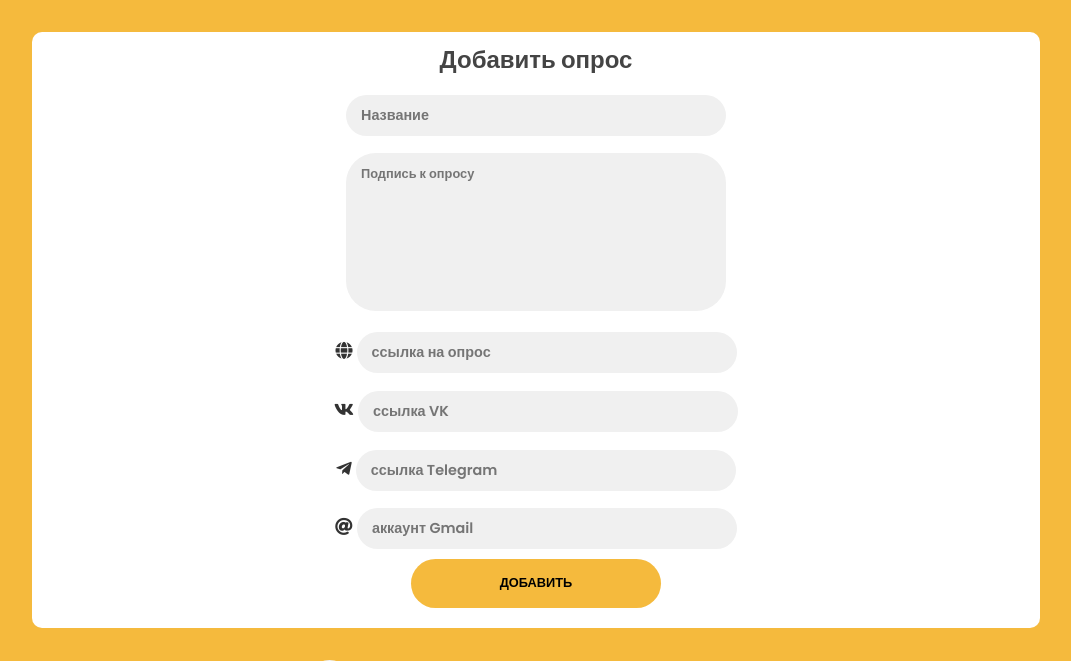
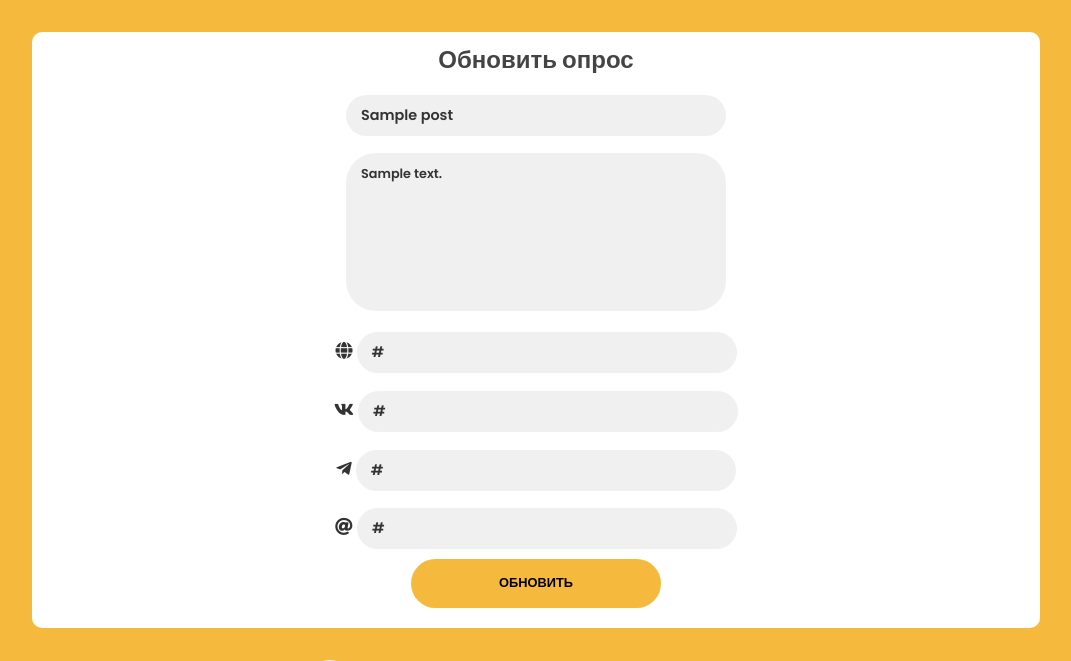
Before and after one commit to nocthu/IVR, a Flask app: page /update/quiz/1 in a window 1280 px wide. Shown: the top 661 px of the page, without its empty margins (104-1175 px from the left). Run offline with Flask 2, Linux system fonts and the light colour scheme; tables that the repository leaves empty hold one stand-in row (values such as "Sample post"); parts of the project's set-up code (start-up, migrations or seed data) failed here and were passed over; some libraries are stand-ins or nearby versions.

Commit message:
db-posts-update-4

```diff
--- a/app.py
+++ b/app.py
@@ -324,7 +324,17 @@ def update_post(id):
     post_update = db.session.query(Posts).filter(Posts.id==id).first()
     if request.method == 'POST':
         # post_update = request.form['name']
-        # db.session.commit()
+
+        post_update.project_type = request.form.get('type')
+        post_update.subject = request.form.get('subject')
+        post_update.problem_type = request.form.get('problemtype')
+        post_update.name = request.form["name"]
+        post_update.demands = request.form["demands"]
+        post_update.description = request.form["description"]
+        post_update.href_vk = request.form["href_vk"]
+        post_update.href_telegram = request.form["href_telegram"]
+        post_update.href_google = request.form["href_google"]
+        db.session.commit()
 
         return redirect(url_for('myposts'))
     return render_template('update_post.html', post_update=post_update)
@@ -334,7 +344,13 @@ def update_post(id):
 def update_vacancy(id):
     post_update = db.session.query(Posts).filter(Posts.id==id).first()
     if request.method == 'POST':
-        post_update = request.form['name']
+        # post_update = request.form['name']
+
+        post_update.problem_type = request.form.get('problemtype')
+        post_update.description = request.form['description']
+        post_update.href_vk = request.form['href_vk']
+        post_update.href_telegram = request.form['href_telegram']
+        post_update.href_google = request.form['href_google']
         db.session.commit()
 
         return redirect(url_for('myposts'))
@@ -345,7 +361,14 @@ def update_vacancy(id):
 def update_quiz(id):
     post_update = db.session.query(Posts).filter(Posts.id==id).first()
     if request.method == 'POST':
-        post_update = request.form['name']
+        # post_update = request.form['name']
+
+        post_update.name = request.form['name']
+        post_update.description = request.form['description']
+        post_update.href_quiz = request.form['href_quiz']
+        post_update.href_vk = request.form['href_vk']
+        post_update.href_telegram = request.form['href_telegram']
+        post_update.href_google = request.form['href_google']
         db.session.commit()
 
         return redirect(url_for('myposts'))
@@ -356,7 +379,14 @@ def update_quiz(id):
 def update_idea(id):
     post_update = db.session.query(Posts).filter(Posts.id==id).first()
     if request.method == 'POST':
-        post_update = request.form['name']
+        # post_update = request.form['name']
+
+        post_update.project_type = request.form.get('type')
+        post_update.subject = request.form.get('subject')
+        post_update.problem_type = request.form.get('problemtype')
+        post_update.name = request.form['name']
+        post_update.description = request.form['description']
+
         db.session.commit()
 
         return redirect(url_for('myposts'))
--- a/templates/update_post.html
+++ b/templates/update_post.html
@@ -15,7 +15,7 @@
 
     <form action="" method="post" >
         <div class="create-field">
-            <h2>Добавить пост</h2>
+            <h2>Обновить пост</h2>
             <div class="cnt">
                 <select id="" class="prtype" name="type">
                     <option selected>Тип ИВР</option>
@@ -56,9 +56,7 @@
             </div>
 
             <div class="cnt">
-                <textarea name="description" placeholder="Описание задачи" id="" cols="40" rows="10">
-                    {{ post_update.description }}
-                </textarea>
+                <textarea name="description" placeholder="Описание задачи" id="" cols="40" rows="10">{{ post_update.description }}</textarea>
             </div>
 
             <div class="cnt">
--- a/templates/update_quiz.html
+++ b/templates/update_quiz.html
@@ -28,38 +28,38 @@
 
     <form action="" method="post" >
         <div class="create-field">
-            <h2>Добавить опрос</h2>
+            <h2>Обновить опрос</h2>
 
             <div class="cnt">
-                <input type="text" name="name" placeholder="Название">
+                <input type="text" name="name" placeholder="Название" value="{{ post_update.name }}">
             </div>
 
             <div class="cnt">
-                <textarea name="description" placeholder="Подпись к опросу" id="" cols="40" rows="10"></textarea>
+                <textarea name="description" placeholder="Подпись к опросу" id="" cols="40" rows="10">{{ post_update.description }}</textarea>
             </div>
 
             <div class="cnt">
                 <i class="fas fa-globe"></i>
-                <input type="text" placeholder="ссылка на опрос"  name="href_quiz">
+                <input type="text" placeholder="ссылка на опрос" name="href_quiz" value="{{ post_update.href_quiz }}">
             </div>
 
             <div class="cnt">
                 <i class="fab fa-vk"></i>
-                <input type="text" placeholder="ссылка VK"  name="href_vk">
+                <input type="text" placeholder="ссылка VK" name="href_vk" value="{{ post_update.href_vk }}">
             </div>
 
             <div class="cnt">
                 <i class="fab fa-telegram-plane"></i>
-                <input type="text" placeholder="ссылка Telegram" name="href_telegram">
+                <input type="text" placeholder="ссылка Telegram" name="href_telegram" value="{{ post_update.href_telegram }}">
             </div>
 
             <div class="cnt">
                 <i class="fas fa-at"></i>
-                <input type="text" placeholder="аккаунт Gmail" name="href_google">
+                <input type="text" placeholder="аккаунт Gmail" name="href_google" value="{{ post_update.href_google }}">
             </div>
 
             <div class="submit">
-                <input type="submit" value="Добавить" name="btn solid b-enter" class="btn solid">
+                <input type="submit" value="Обновить" name="btn solid b-enter" class="btn solid">
             </div>
         </div>
     </form>
```
Also changed, not shown: templates/myposts.html (+23 -9 lines), templates/update_idea.html (+4 -17 lines), templates/update_vacancy.html (+6 -6 lines).
